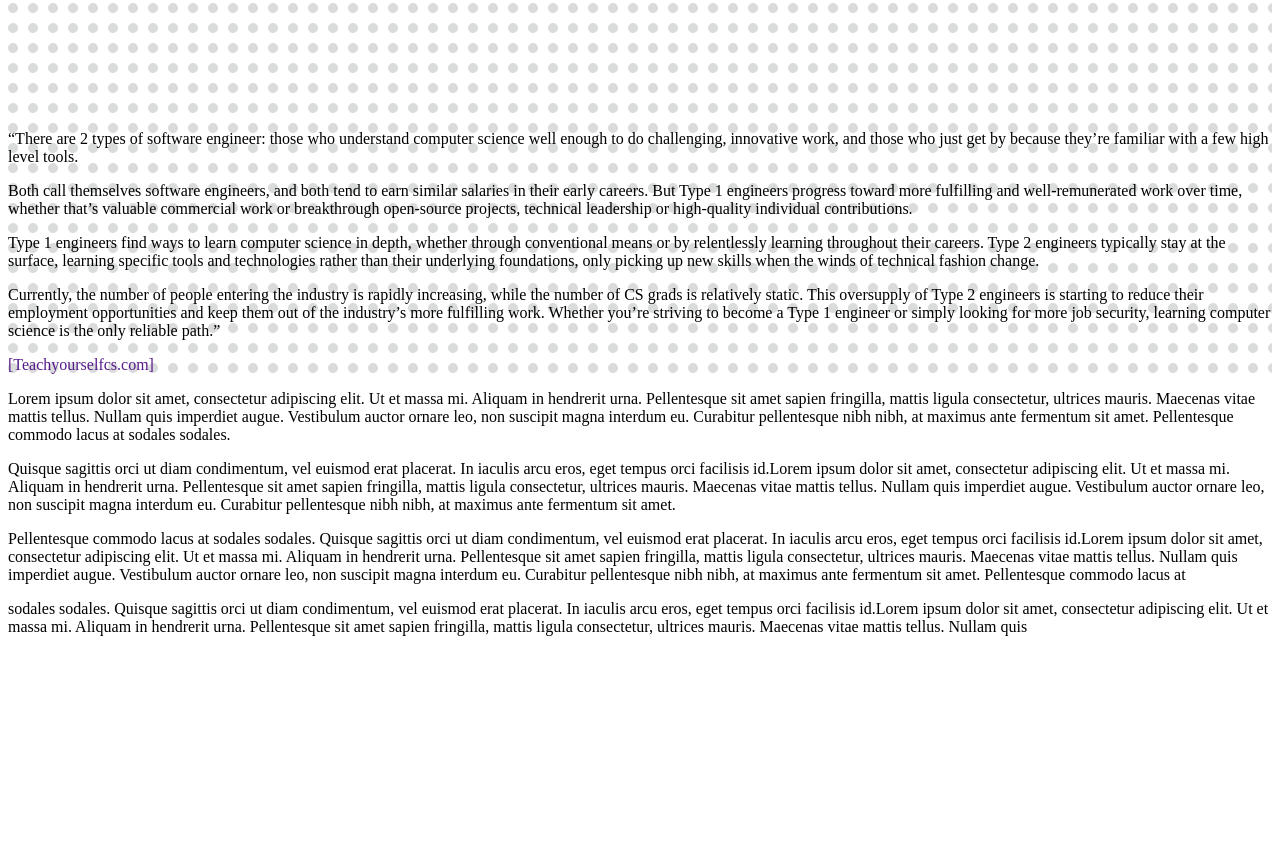
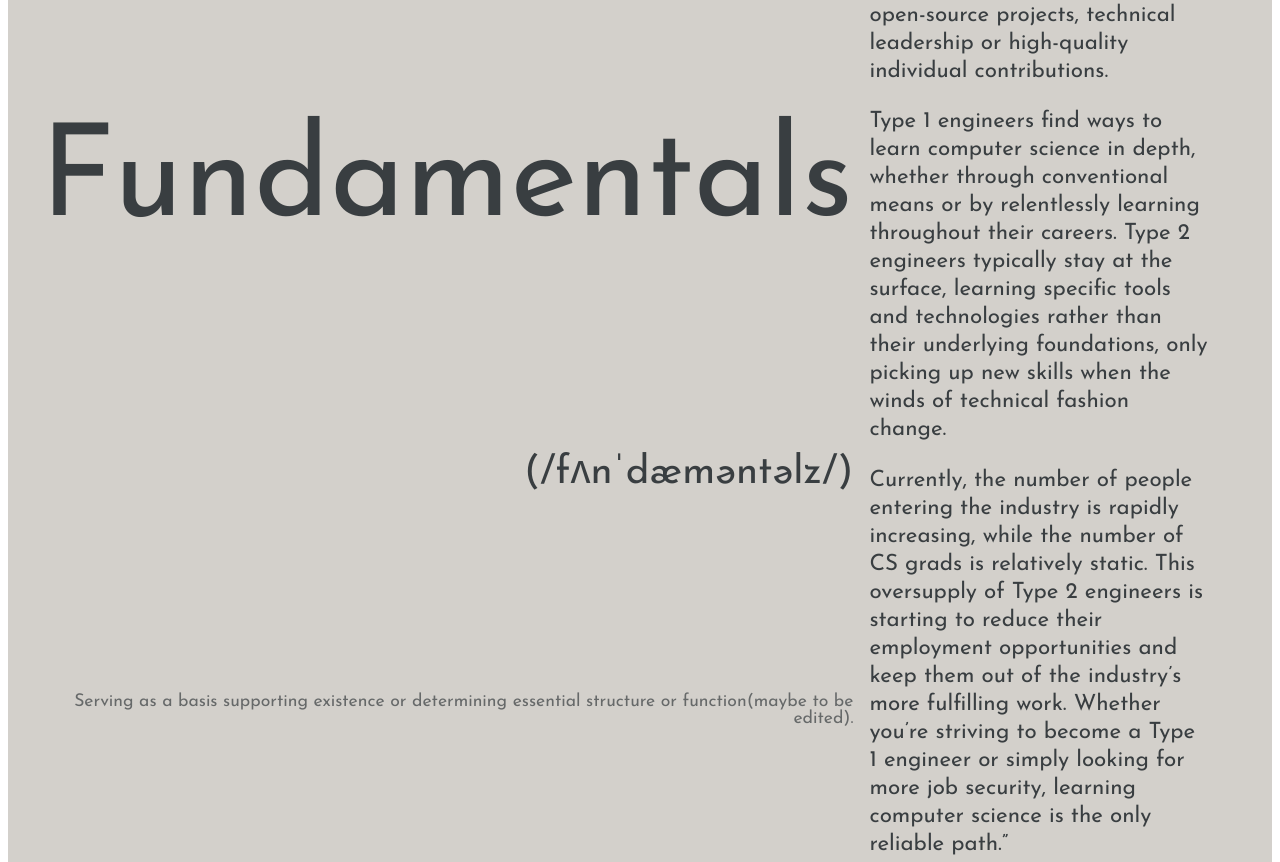
Before and after one commit to rufevean/coop-web-project, a plain HTML site: page layouts/fundamentals.html in a window 1280 px wide. Shown: the part 635-1497 px from the top of the page. Drawn offline with Linux system fonts and the light colour scheme.

Commit message:
-Worked on fundamentals.css

```diff
--- a/layouts/fundamentals.html
+++ b/layouts/fundamentals.html
@@ -18,26 +18,31 @@
           <a href="">By Language</a>
         </navbar>
 
-        <section class="fundamentals-main-window-content">
-          <div class="fundamentals-window-left-content-title">Fundamentals</div>
-          <div class="fundamentals-main-window-left-content-pronounciation">
+<div class="fundamentals-main-window-content">
+        <section class="fundamentals-main-window-content-left">
+          <img
+            src="../assests/arrow-up.png"
+            class="fundamentals-main-window-content-left-icon"
+          />
+          <div class="fundamentals-main-window-content-left-title">Fundamentals</div>
+          <div class="fundamentals-main-window-content-left-pronounciation">
             (/fʌnˈdæməntəlz/)
           </div>
-          <div class="fundamentals-main-window-left-content-description">
+          <div class="fundamentals-main-window-content-left-description">
             Serving as a basis supporting existence or determining essential
             structure or function(maybe to be edited).
           </div>
         </section>
 
-        <section class="fundamentals-main-window-right">
-          <p class="fundamentals-main-window-right-para1">
+        <section class="fundamentals-main-window-content-right">
+          <p class="fundamentals-main-window-content-right-para1">
             “There are 2 types of software engineer: those who understand
             computer science well enough to do challenging, innovative work, and
             those who just get by because they’re familiar with a few high level
             tools.
           </p>
 
-          <p class="fundamentals-main-window-right-para2">
+          <p class="fundamentals-main-window-content-right-para2">
             Both call themselves software engineers, and both tend to earn
             similar salaries in their early careers. But Type 1 engineers
             progress toward more fulfilling and well-remunerated work over time,
@@ -46,7 +51,7 @@
             contributions.
           </p>
 
-          <p class="fundamentals-main-window-right-para3">
+          <p class="fundamentals-main-window-content-right-para3">
             Type 1 engineers find ways to learn computer science in depth,
             whether through conventional means or by relentlessly learning
             throughout their careers. Type 2 engineers typically stay at the
@@ -55,7 +60,7 @@
             technical fashion change.
           </p>
 
-          <p class="fundamentals-main-window-right-para4">
+          <p class="fundamentals-main-window-content-right-para4">
             Currently, the number of people entering the industry is rapidly
             increasing, while the number of CS grads is relatively static. This
             oversupply of Type 2 engineers is starting to reduce their
@@ -67,6 +72,7 @@
 
           <a href="">[Teachyourselfcs.com]</a>
         </section>
+      </div>
       </div>
 
       <div class="fundamentals-summary-window">
--- a/styles/fundamentals.css
+++ b/styles/fundamentals.css
@@ -28,6 +28,7 @@ html {
 
 .fundamentals-main-window {
   background-image: url("../assests/dots.png");
+  background-color: var(--background-color);
 }
 
 .fundamentals-main-window-nav {
@@ -44,16 +45,95 @@ html {
   font-size: 1.2rem;
 }
 
-.fundamentals-main-window-content {
+.fundamentals-main-window-content  {
+  background: var(--primary-color);
+  display: grid;
+  grid-template-columns: 1fr 1fr;
+  padding: 5%;
+  min-height: 80vh;
+  gap: 1rem;
+  background-color: var(--primary-color);
+  color: var(--background-color);
+  font-family: var(--main-font);
+  padding-left: 2rem;
+}
+
+.fundamentals-main-window-content > section {
+  flex-direction: column;
+  align-items: flex-end;
+  justify-content: center;
+
+}
+
+.fundamentals-main-window-content-left{
   display: flex;
+  align-items: center;
+  justify-content: center;
+
+  font-family: var(--main-font);
+  text-align: right;
+  gap: 25vh;
+  color: var(--background-color);
+}
+
+.fundamentals-main-window-content-left-title {
+  font-size: 8rem;
+}
+
+.fundamentals-main-window-content-left-pronounciation {
+  font-size: 2.5rem;
+}
+
+.fundamentals-main-window-content-left-description{
+  font-size: 1.1rem;
+  opacity: 70%;
+}
+
+
+.fundamentals-main-window-content-left > img {
+  align-self: flex-end;
+}
+
+
+.fundamentals-main-window-content-right {
+  flex-direction: column;
+  gap: 3rem;
+  font-family: var(--main-font);
+  font-size: 1.4rem;
+  color: var(--background-color);
+  line-height: 125%;
+}
+
+
+
+.fundamentals-summary-window{
+display: flex;
   flex-direction: column;
   justify-content: center;
+  align-items: center;
   min-height: 80vh;
   gap: 1rem;
   color: var(--primary-color);
+  background-color: var(--background-color);
   font-family: var(--main-font);
-  padding-left: 2rem;
+  padding: 2rem 10rem 4rem 10rem;
 }
-.fundamentals-main-window-content-title {
-  font-size: 8rem;
+
+.fundamentals-summary-window-para1{
+display: flex;
+flex-direction: column;
+justify-content: center;
+align-items: center;
 }
+
+.fundamentals-summary-window-para2{
+
+}
+
+.fundamentals-summary-window-para3{
+
+}
+
+.fundamentals-summary-window-para4{
+
+}
```
